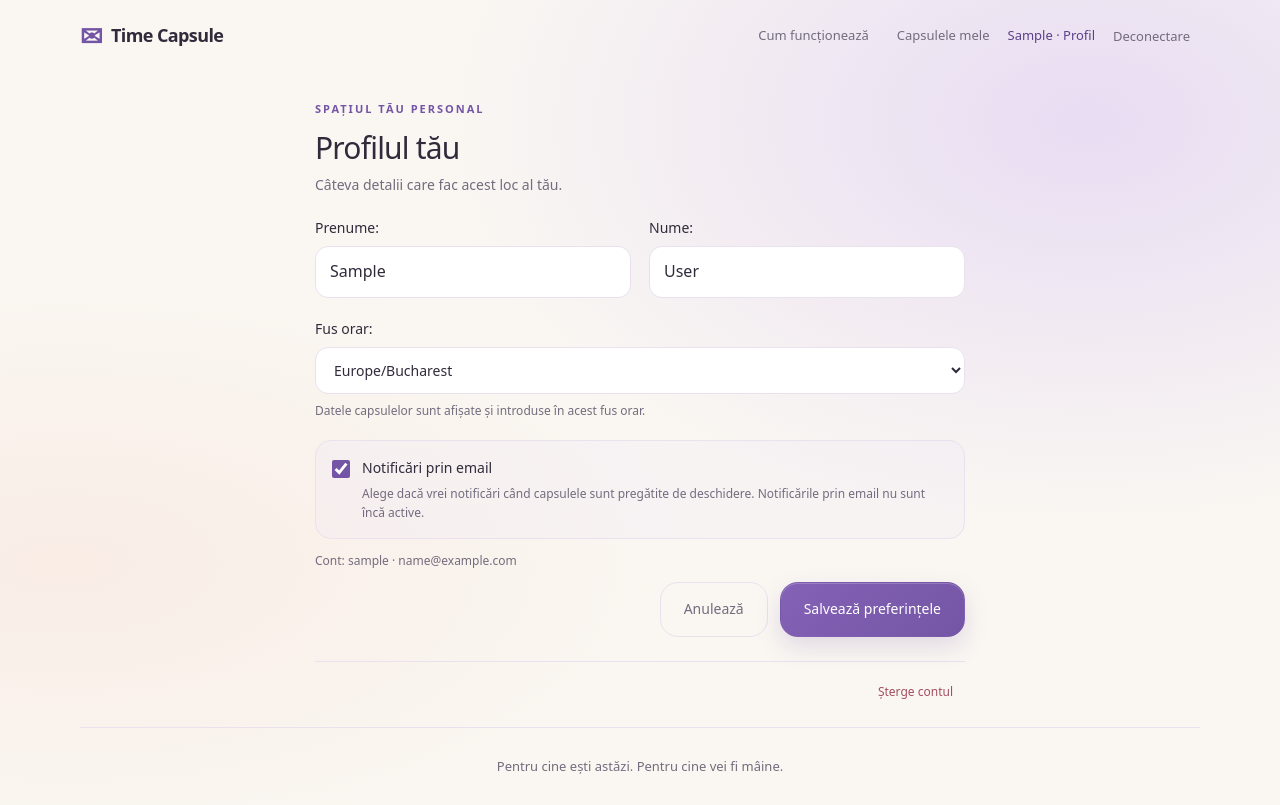
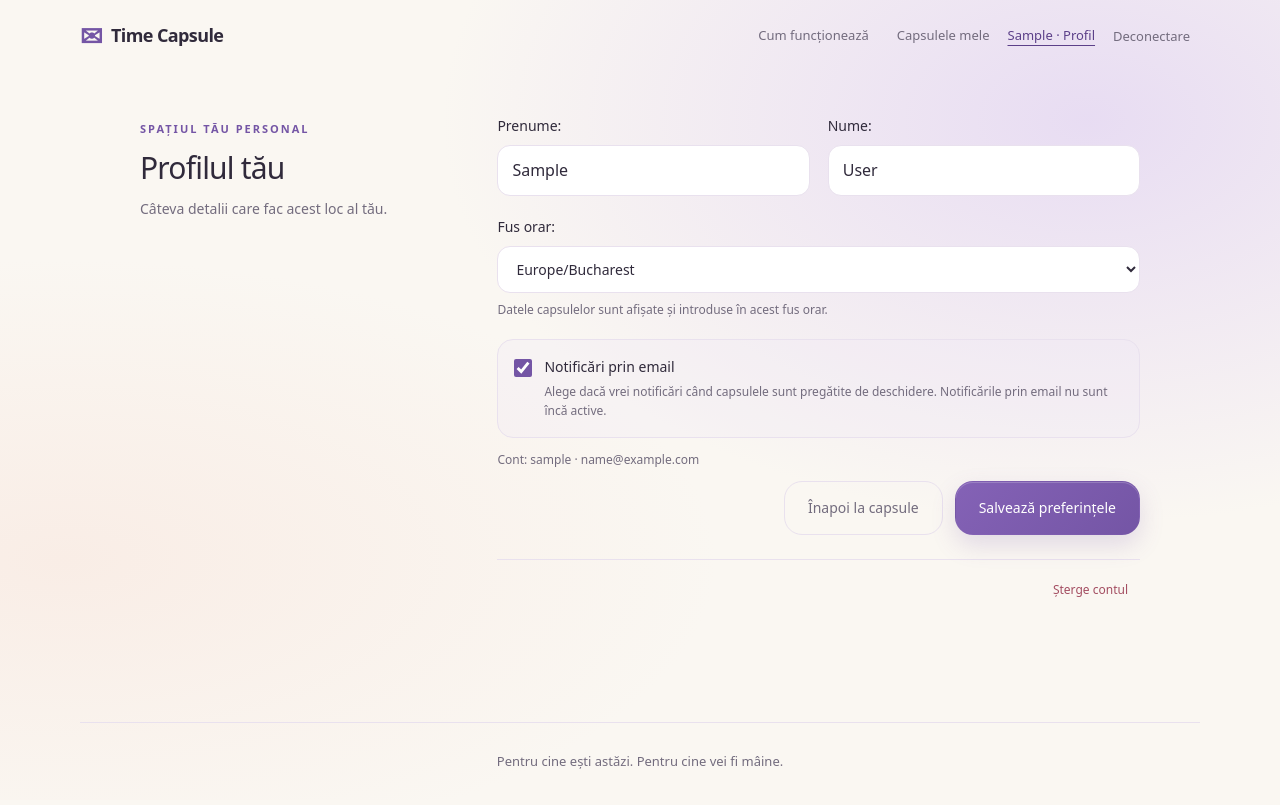
Before and after one commit to dianuca/time-capsule, a Django app: page /accounts/profile/ in a window 1280 px wide. After the commit the page ends 769 px from the top, so only its background shows below. Run offline with Django 5.2, Linux system fonts and the light colour scheme; the visitor is signed in with stand-in values (Sample User, id 1).

Commit message:
style: present profile settings as a dedicated page

```diff
--- a/accounts/views.py
+++ b/accounts/views.py
@@ -42,7 +42,7 @@ def profile(request):
     if not next_url or not url_has_allowed_host_and_scheme(
         next_url, allowed_hosts={request.get_host()}, require_https=request.is_secure(),
     ):
-        next_url = reverse("capsules:list")
+        next_url = reverse("accounts:profile")
     form = ProfileForm(request.POST if request.method == "POST" else None, instance=request.user)
     if request.method == "POST" and form.is_valid():
         user = form.save(commit=False)
--- a/static/css/style.css
+++ b/static/css/style.css
@@ -1238,7 +1238,10 @@ body:has(.capsule-dialog[open]) { overflow: hidden; }
 .letter-paper { position: relative; margin-top: 22px; padding: 28px 36px; border-radius: 3px 3px 14px 14px; background: linear-gradient(var(--card-tint, #faf3e7), #fffdf6 120px); box-shadow: 0 8px 24px #7455a50a; border: 1px solid #eee7d9; border-top: 3px solid var(--envelope-edge, #c9b5df); }
 .letter-written { margin: 0 0 20px; }
 .reflection-summary { margin-top: 24px; padding: 20px; border: 1px solid var(--envelope-edge, #c9b5df); border-radius: 16px; background: linear-gradient(135deg, var(--card-tint, #f2ecfa), #fffdf980); }
-.profile-settings { max-width: 650px; }
+.profile-settings { display: grid; grid-template-columns: minmax(180px, .65fr) minmax(0, 1.35fr); gap: 48px; max-width: 1000px; margin-block: 20px; }
+.profile-intro p { color: var(--muted); font-size: 14px; }
+.profile-details { min-width: 0; }
+.nav-user[aria-current="page"] { text-decoration: underline; text-underline-offset: 5px; }
 .profile-danger-zone { margin-top: 24px; padding-top: 16px; border-top: 1px solid var(--border); text-align: right; }
 .account-deletion { max-width: 560px; }
 .capsule-dialog:has(.account-deletion) { max-width: 640px; }
@@ -1248,7 +1251,6 @@ body:has(.capsule-dialog[open]) { overflow: hidden; }
 .account-confirm-check { display: flex; align-items: flex-start; gap: 10px; color: var(--muted); font-size: 13px; cursor: pointer; }
 .account-confirm-check input { margin-top: 4px; accent-color: #a34d61; }
 .account-deletion button { font: inherit; font-size: 13px; cursor: pointer; }
-.capsule-dialog:has(.profile-settings) { max-width: 720px; }
 .profile-name-fields { display: grid; grid-template-columns: 1fr 1fr; gap: 18px; }
 .profile-settings select { width: 100%; padding: 12px 14px; border: 1px solid var(--border); border-radius: 13px; background: #fff; color: var(--text); font: inherit; font-size: 14px; }
 .profile-settings select:focus-visible { outline: 3px solid #7455a51f; border-color: var(--accent); }
@@ -1258,6 +1260,7 @@ body:has(.capsule-dialog[open]) { overflow: hidden; }
 .profile-account-detail { color: var(--muted); font-size: 12px; overflow-wrap: anywhere; }
 .profile-settings button { font: inherit; font-size: 14px; cursor: pointer; }
 @media (max-width: 600px) { .profile-name-fields { grid-template-columns: 1fr; gap: 0; } }
+@media (max-width: 760px) { .profile-settings { grid-template-columns: 1fr; gap: 20px; margin-block: 0; } }
 .reflection-heading { display: flex; align-items: center; justify-content: space-between; flex-wrap: wrap; gap: 10px; margin: 8px 0 14px; }
 .reflection-heading h2 { margin: 0; font-size: 19px; font-weight: 500; }
 .reflection-summary h3 { margin: 16px 0 6px; color: var(--accent-dark); font-size: 13px; font-weight: 500; }
--- a/static/js/capsules.js
+++ b/static/js/capsules.js
@@ -77,8 +77,6 @@
         const surface = page.querySelector('.capsule-surface');
         if (!surface) throw new Error('Missing form');
         content.replaceChildren(surface);
-        const profileReturn = content.querySelector('[data-profile-return]');
-        if (profileReturn) profileReturn.value = window.location.pathname + window.location.search;
         document.dispatchEvent(new Event('capsule-form-ready'));
         updateCountdowns();
     }
--- a/templates/accounts/account_confirm_delete.html
+++ b/templates/accounts/account_confirm_delete.html
@@ -12,7 +12,7 @@
             <div class="form-field">{{ form.password.label_tag }}{{ form.password }}{{ form.password.errors }}</div>
             <label class="account-confirm-check">{{ form.confirm }}<span>{{ form.confirm.label }}</span></label>
             {{ form.confirm.errors }}
-            <div class="editor-actions"><a class="button button-quiet" data-capsule-popup href="{% url 'accounts:profile' %}">Anulează</a><button class="button button-danger" type="submit">Șterge contul definitiv</button></div>
+            <div class="editor-actions"><a class="button button-quiet" data-popup-cancel href="{% url 'accounts:profile' %}">Anulează</a><button class="button button-danger" type="submit">Șterge contul definitiv</button></div>
         </form>
     </div>
 </section>
--- a/templates/accounts/profile.html
+++ b/templates/accounts/profile.html
@@ -1,13 +1,16 @@
 {% extends "base.html" %}
 {% block title %}Profilul tău | Time Capsule{% endblock %}
 {% block content %}
-<section class="capsule-workspace">
+<section class="capsule-workspace" aria-labelledby="profile-heading">
     <div class="capsule-surface profile-settings">
+        <div class="profile-intro">
         <span class="eyebrow">SPAȚIUL TĂU PERSONAL</span>
-        <h1 id="capsule-heading">Profilul tău</h1>
+        <h1 id="profile-heading">Profilul tău</h1>
         <p>Câteva detalii care fac acest loc al tău.</p>
+        </div>
+        <div class="profile-details">
         <form method="post" action="{% url 'accounts:profile' %}">
-            {% csrf_token %}<input type="hidden" name="next" value="{{ next_url }}" data-profile-return>
+            {% csrf_token %}<input type="hidden" name="next" value="{{ next_url }}">
             {{ form.non_field_errors }}
             <div class="profile-name-fields">
                 <div class="form-field">{{ form.first_name.label_tag }}{{ form.first_name }}{{ form.first_name.errors }}</div>
@@ -17,9 +20,10 @@
             <label class="profile-email-toggle">{{ form.email_notifications_enabled }}<span>{{ form.email_notifications_enabled.label }}<small>Alege dacă vrei notificări când capsulele sunt pregătite de deschidere. Notificările prin email nu sunt încă active.</small></span></label>
             {{ form.email_notifications_enabled.errors }}
             <p class="profile-account-detail">Cont: {{ user.username }}{% if user.email %} · {{ user.email }}{% endif %}</p>
-            <div class="editor-actions"><a class="button button-quiet" data-popup-cancel href="{{ next_url }}">Anulează</a><button class="button button-primary" type="submit">Salvează preferințele</button></div>
+            <div class="editor-actions"><a class="button button-quiet" href="{% url 'capsules:list' %}">Înapoi la capsule</a><button class="button button-primary" type="submit">Salvează preferințele</button></div>
         </form>
         <div class="profile-danger-zone"><a class="capsule-delete-link" data-capsule-popup href="{% url 'accounts:delete' %}">Șterge contul</a></div>
+        </div>
     </div>
 </section>
 {% endblock %}
--- a/templates/base.html
+++ b/templates/base.html
@@ -6,7 +6,7 @@
     <meta charset="UTF-8">
     <meta name="viewport" content="width=device-width, initial-scale=1.0">
     <title>{% block title %}Time Capsule{% endblock %}</title>
-    <link rel="stylesheet" href="{% static 'css/style.css' %}?v=20261013-16">
+    <link rel="stylesheet" href="{% static 'css/style.css' %}?v=20261013-17">
 </head>
 <body>
     <header class="site-header">
@@ -20,7 +20,7 @@
 
             {% if user.is_authenticated %}
             <a class="nav-link" href="{% url 'capsules:list' %}">Capsulele mele</a>
-                <a class="nav-user" data-capsule-popup href="{% url 'accounts:profile' %}" aria-label="Setările profilului">{{ user.get_short_name|default:user.username }} · Profil</a>
+                <a class="nav-user" href="{% url 'accounts:profile' %}" aria-label="Setările profilului" {% if request.resolver_match.view_name == 'accounts:profile' %}aria-current="page"{% endif %}>{{ user.get_short_name|default:user.username }} · Profil</a>
                 <form method="post" action="{% url 'accounts:logout' %}">
                     {% csrf_token %}
                     <button class="nav-link nav-button" type="submit">
@@ -52,7 +52,7 @@
         <button type="button" class="dialog-close" aria-label="Închide">×</button>
         <div class="dialog-content"></div>
     </dialog>
-    <script src="{% static 'js/capsules.js' %}?v=20261013-15" defer></script>
+    <script src="{% static 'js/capsules.js' %}?v=20261013-17" defer></script>
     <script src="{% static 'js/capsule-photo-input.js' %}" defer></script>
     <script src="{% static 'js/capsule-gallery.js' %}?v=20261013-10" defer></script>
     <script src="{% static 'js/live-search.js' %}?v=20261013-14" defer></script>
```
Also changed, not shown: accounts/test_profile.py (+11 -3 lines), README.md.
